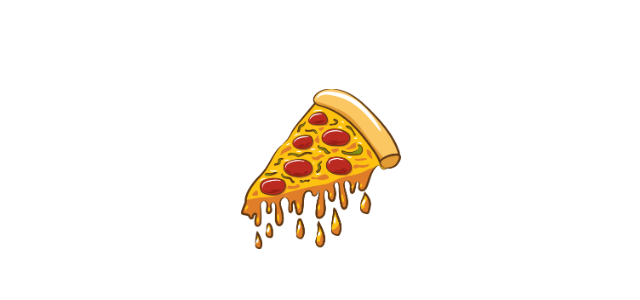
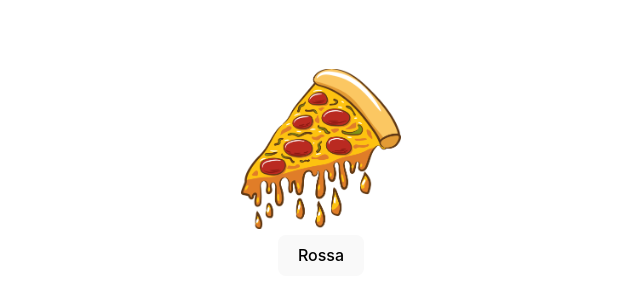
Before and after one commit to Sbn09/tp_pizza, a React (Vite) app: page / in a window 1280 px wide. Shown: the part 290-590 px from the top of the page, without its empty margins (319-959 px from the left). Built offline with nearby package versions, Linux system fonts and the light colour scheme.

Commit message:
Finish Etape3

```diff
--- a/src/App.jsx
+++ b/src/App.jsx
@@ -1,7 +1,22 @@
 import "./App.css";
+import React from 'react';
+import { useState } from 'react';
 
 
 function App() {
+
+  const [pizzaBase, setpizzaBase] = useState('Rossa');
+
+  function whenBaseButtonIsClicked () {
+    console.log(pizzaBase);
+    if (pizzaBase === 'Rossa') {
+      setpizzaBase('Bianca')
+    }
+    else{
+      setpizzaBase('Rossa');
+    }
+  }
+
   return (
   <>
   <header>
@@ -9,7 +24,7 @@ function App() {
     <img className="header-img" src="pizza.png"></img>
   </header>
   <main>
-
+    <button onClick={whenBaseButtonIsClicked}>{pizzaBase}</button>
   </main>
   </>
   )
```
